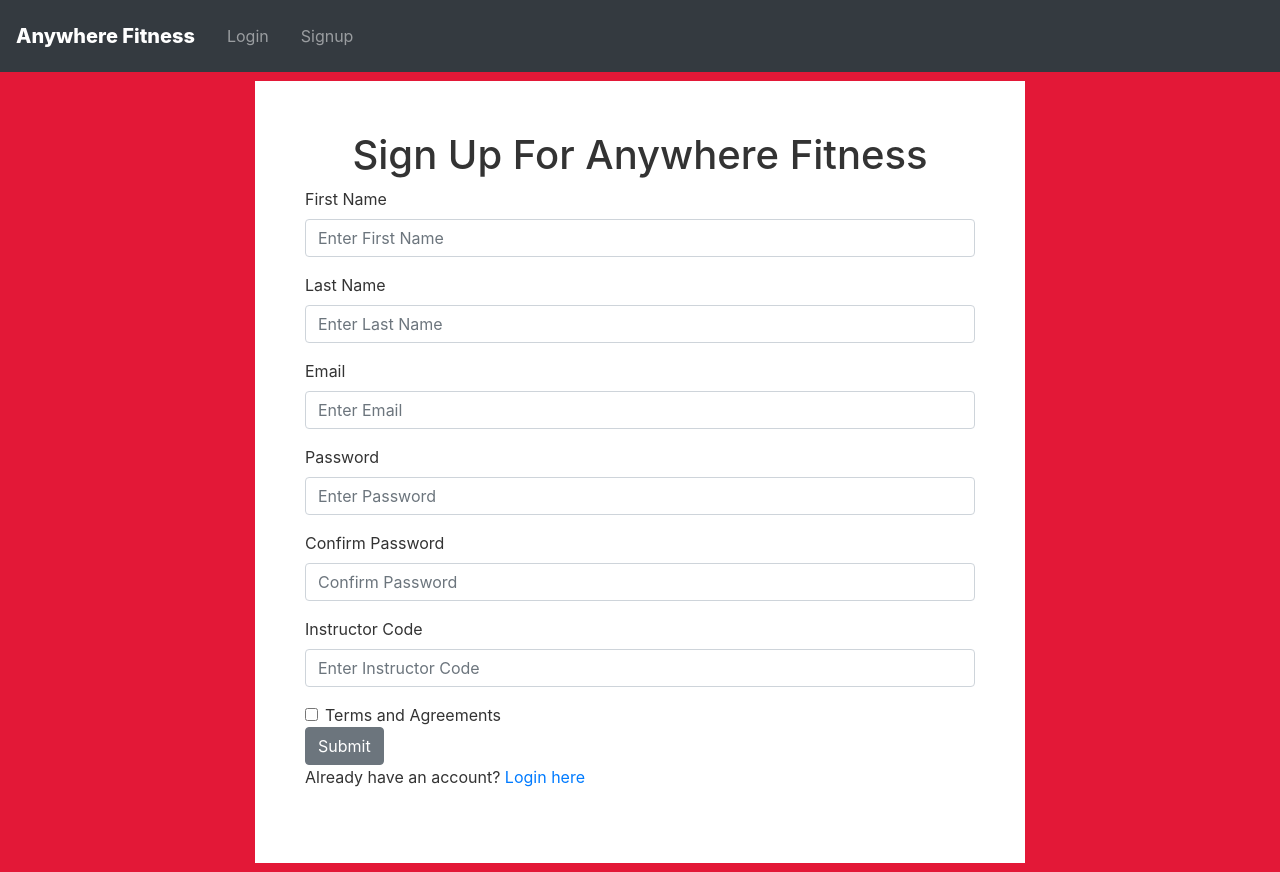
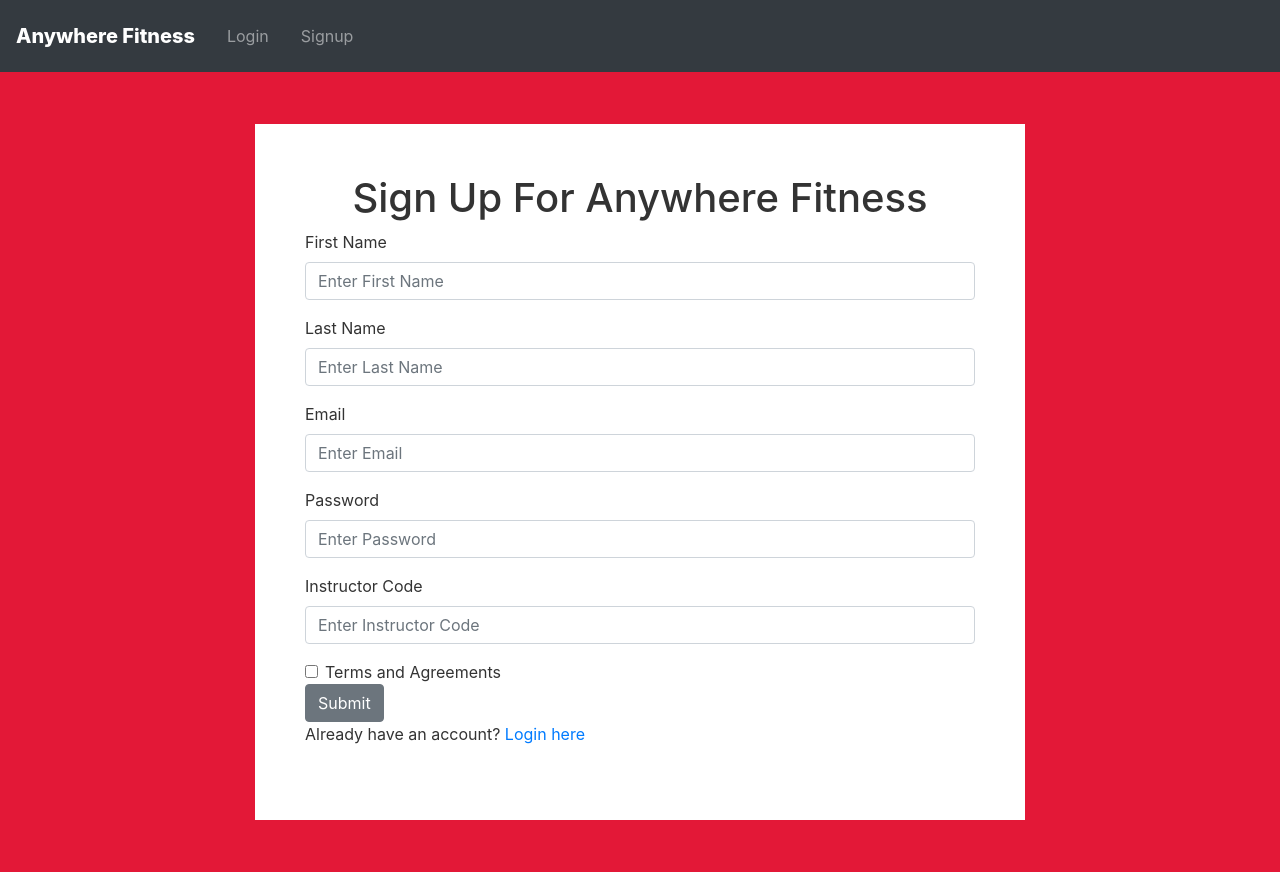
Before and after one commit to anywhere-fitness3/frontend, a React (Create React App) app in the folder anywhere-fitness/: page /signup in a window 1280 px wide. Built offline with nearby package versions, Linux system fonts and the light colour scheme; the HTML template or start-up script is replaced by a standard one.

Commit message:
signup form and login form completed

```diff
--- a/anywhere-fitness/src/components/Form/SignUpForm.js
+++ b/anywhere-fitness/src/components/Form/SignUpForm.js
@@ -72,18 +72,7 @@ function SignUp() {
             placeholder="Enter Password"
           />
         </FormGroup>
-        <FormGroup>
-          <Label className="form-label" for="confirmPassword">
-            Confirm Password
-          </Label>
-          <Input
-            onChange={handleChanges}
-            type="password"
-            name="confirmPassword"
-            id="confirmPassword"
-            placeholder="Confirm Password"
-          />
-        </FormGroup>
+
         <FormGroup>
           <Label className="form-label" for="instructorCode">
             Instructor Code
```
